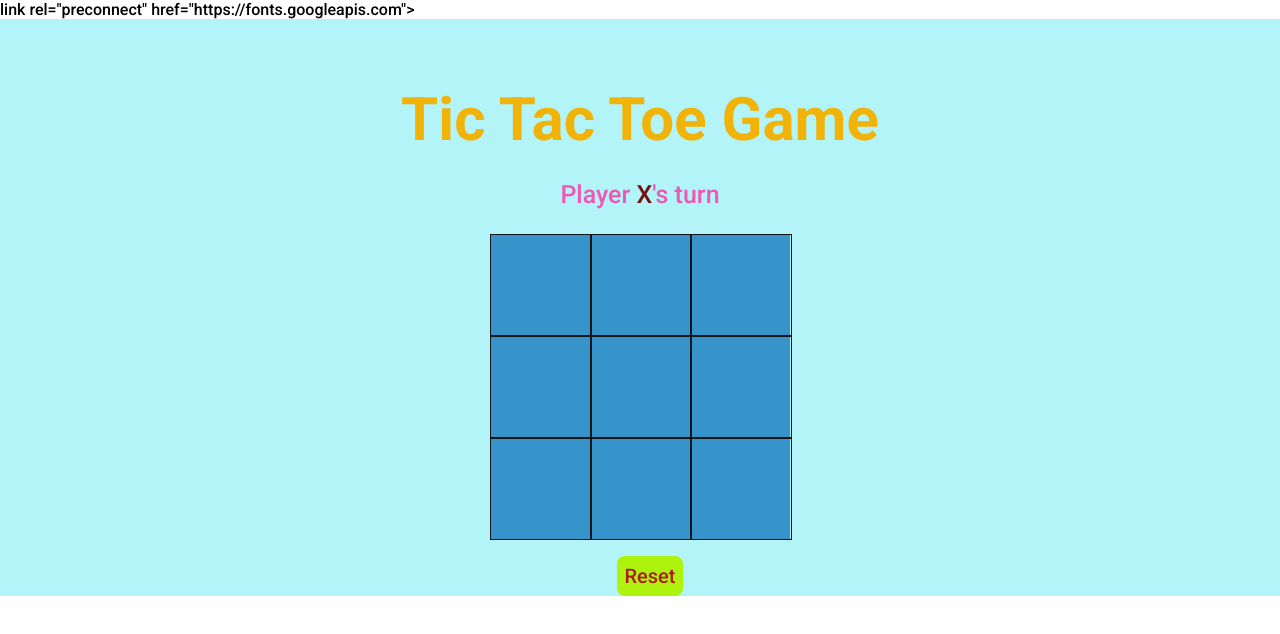
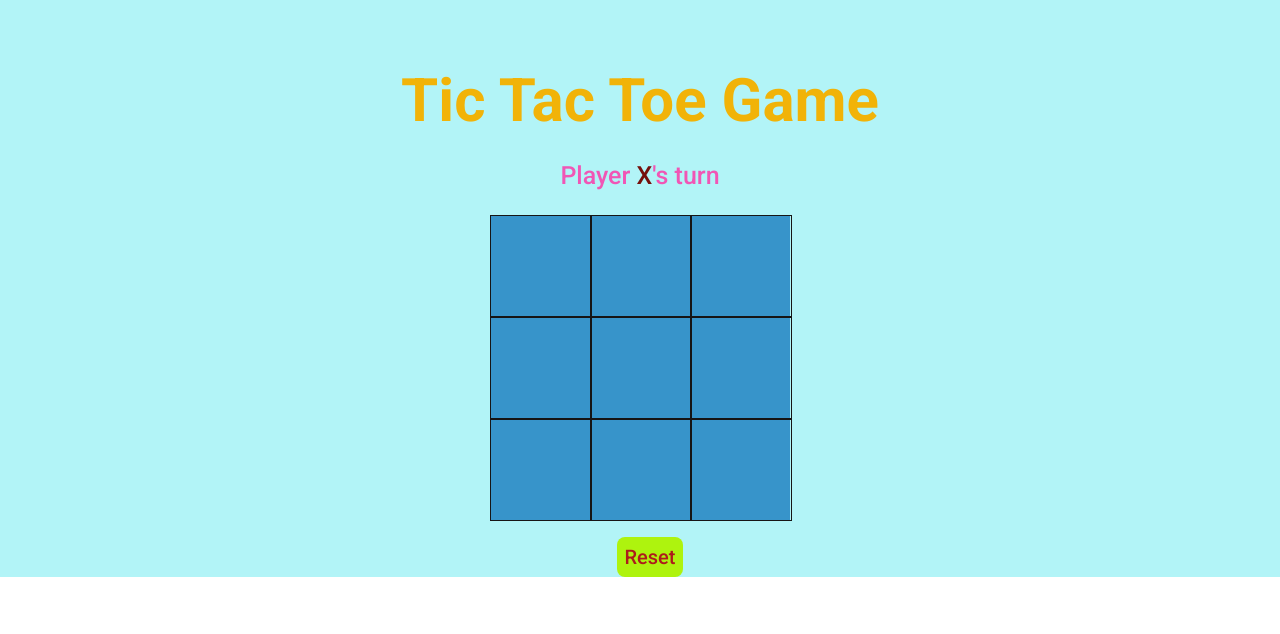
Before and after one commit to ravichaudhary111/tic-tac-toe-game, a plain HTML site: page index.html in a window 1280 px wide. Drawn offline with Linux system fonts and the light colour scheme.

Commit message:
Update index.html

```diff
--- a/index.html
+++ b/index.html
@@ -4,7 +4,7 @@
     <meta charset="UTF-8">
     <meta http-equiv="X-UA-Compatible" content="IE=edge">
     <meta name="viewport" content="width=device-width, initial-scale=1.0">
-    <link rel="stylesheet" href="style.css"> link rel="preconnect" href="https://fonts.googleapis.com">
+    <link rel="stylesheet" href="style.css">
     <link rel="preconnect" href="https://fonts.googleapis.com">
     <link rel="preconnect" href="https://fonts.gstatic.com" crossorigin>
     <link href="https://fonts.googleapis.com/css2?family=Roboto:wght@500;700&display=swap" rel="stylesheet">
```
